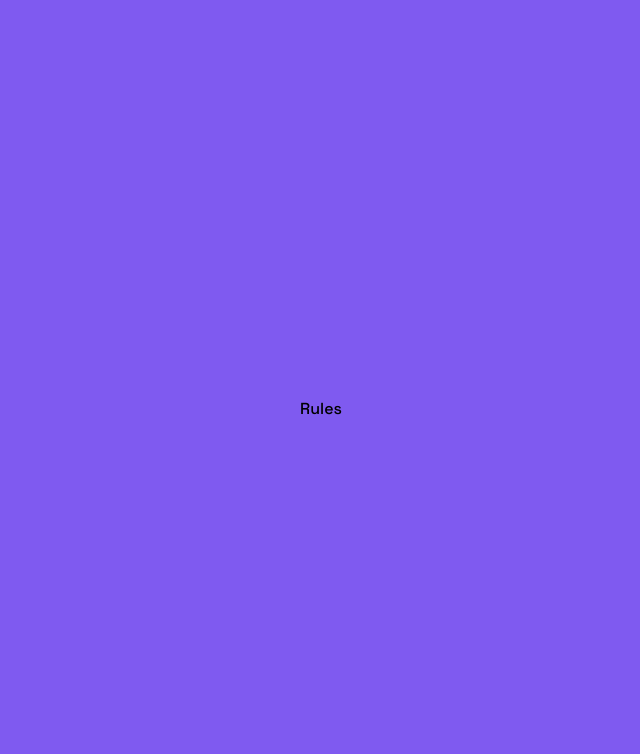
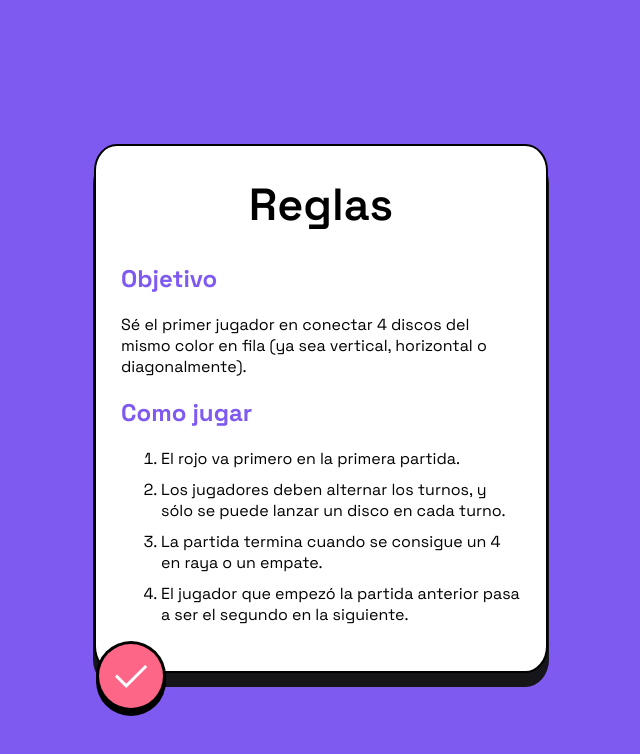
Before and after one commit to krosul/connect-four-game, a React (Vite) app: page / in a window 1280 px wide. Both pictures are taken after a click on the button "REGLAS DEL JUEGO". Shown: the top 754 px of the page, without its empty margins (327-967 px from the left). Built offline with nearby package versions, Linux system fonts and the light colour scheme.

Commit message:
adding section of rules of the game

```diff
--- a/index.html
+++ b/index.html
@@ -8,7 +8,7 @@
     <link rel="preconnect" href="https://fonts.googleapis.com" />
     <link rel="preconnect" href="https://fonts.gstatic.com" crossorigin />
     <link
-      href="https://fonts.googleapis.com/css2?family=Space+Grotesk:wght@500;700&display=swap"
+      href="https://fonts.googleapis.com/css2?family=Roboto:wght@100&family=Space+Grotesk:wght@300;400;500;600;700&display=swap"
       rel="stylesheet"
     />
     <title>Connect Four</title>
--- a/package.json
+++ b/package.json
@@ -14,6 +14,7 @@
     "vite-plugin-svgr": "^2.4.0"
   },
   "devDependencies": {
+    "@types/node": "^20.8.2",
     "@types/react": "^18.0.28",
     "@types/react-dom": "^18.0.11",
     "@vitejs/plugin-react-swc": "^3.0.0",
--- a/src/App.tsx
+++ b/src/App.tsx
@@ -20,7 +20,7 @@ function App() {
     setOptionSelected('');
   };
   const selectedOptions = {
-    rules: <Rules />,
+    rules: <Rules goToMenu={clickToMenu} />,
     play: <Play clickToMenu={clickToMenu} />,
     '': '',
   };
--- /dev/null
+++ b/src/components/rules/Rules.module.css
@@ -0,0 +1,28 @@
+.container-rules-section {
+  width: 400px;
+  height: 525px;
+  border: 2.5px solid black;
+  border-radius: 5%;
+  box-shadow: 0px 13px 0px 1px #16161a;
+  background-color: var(--background-color);
+  padding: 0px 25px;
+  position: relative;
+}
+.title {
+  text-align: center;
+  font-weight: 600;
+  font-size: 45px;
+}
+.sub-title {
+  color: var(--purple-color);
+}
+.container-rules-section > ol {
+  display: flex;
+  flex-direction: column;
+  gap: 10px;
+}
+.container-rules-section > svg {
+  position: absolute;
+  left: 0;
+  cursor: pointer;
+}
--- a/src/components/rules/Rules.tsx
+++ b/src/components/rules/Rules.tsx
@@ -1,3 +1,33 @@
-export const Rules = () => {
-  return <div>Rules</div>;
+import {FC} from 'react';
+import styles from './Rules.module.css';
+import {ReactComponent as IconCheck} from '@assets/icon-check.svg';
+interface Props {
+  goToMenu: () => void;
+}
+
+export const Rules: FC<Props> = ({goToMenu}) => {
+  return (
+    <div className={styles['container-rules-section']}>
+      <h1 className={styles.title}>Reglas</h1>
+      <h2 className={styles['sub-title']}>Objetivo</h2>
+      <span>
+        Sé el primer jugador en conectar 4 discos del mismo color en fila (ya
+        sea vertical, horizontal o diagonalmente).
+      </span>
+      <h2 className={styles['sub-title']}>Como jugar</h2>
+      <ol>
+        <li>El rojo va primero en la primera partida.</li>
+        <li>
+          Los jugadores deben alternar los turnos, y sólo se puede lanzar un
+          disco en cada turno.
+        </li>
+        <li>La partida termina cuando se consigue un 4 en raya o un empate.</li>
+        <li>
+          El jugador que empezó la partida anterior pasa a ser el segundo en la
+          siguiente.
+        </li>
+      </ol>
+      <IconCheck onClick={goToMenu} />
+    </div>
+  );
 };
--- a/src/index.css
+++ b/src/index.css
@@ -9,10 +9,10 @@
 body {
   background-color: var(--purple-color);
   overflow: hidden;
-  font-family: 'Space Grotesk', sans-serif;
 }
 
 * {
+  font-family: 'Roboto', sans-serif;
   font-family: 'Space Grotesk', sans-serif;
 }
 /*
--- a/vite.config.ts
+++ b/vite.config.ts
@@ -1,7 +1,13 @@
 import {defineConfig} from 'vite';
 import react from '@vitejs/plugin-react-swc';
 import svgr from 'vite-plugin-svgr';
+import path from 'path';
 // https://vitejs.dev/config/
 export default defineConfig({
   plugins: [react(), svgr()],
+  resolve: {
+    alias: {
+      '@assets': path.resolve(__dirname, './src/assets'),
+    },
+  },
 });
```
Also changed, not shown: 1 other file (tests, documents, lock files or other folders).
